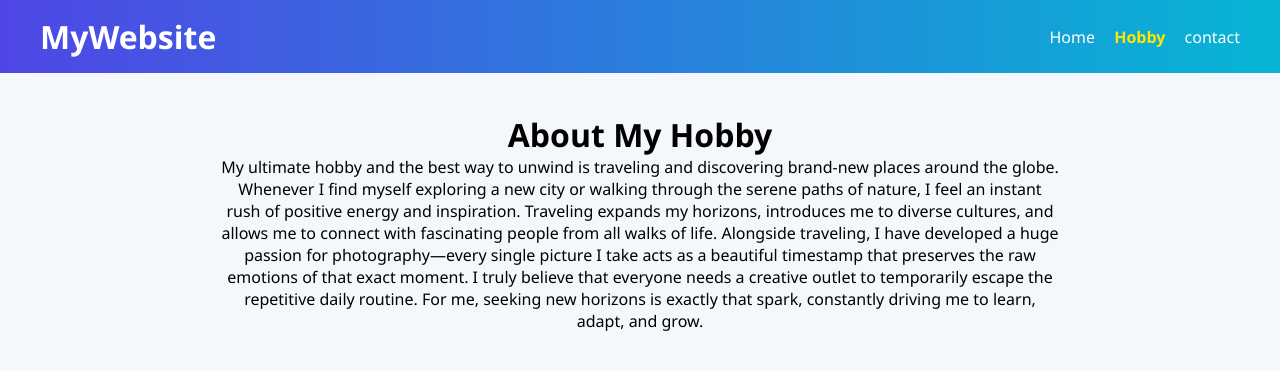
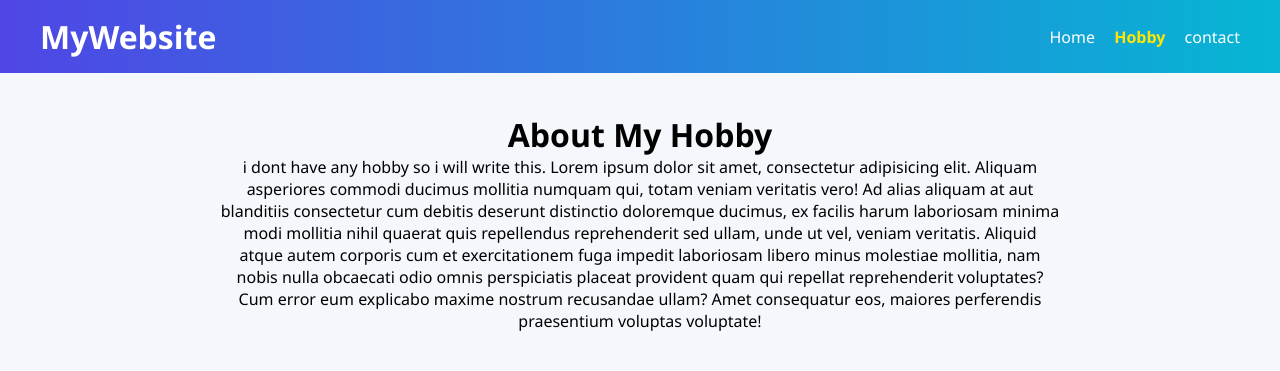
Before and after one commit to petrebagashvili/python_homework_12, a plain HTML site: page hobby.html in a window 1280 px wide. Shown: the top 371 px of the page. Drawn offline with Linux system fonts and the light colour scheme; grey boxes are pictures that could not be loaded.

Commit message:
Update hobby.html

```diff
--- a/hobby.html
+++ b/hobby.html
@@ -22,7 +22,7 @@
 
         <div class="hobby-content">
             <p>
-                My ultimate hobby and the best way to unwind is traveling and discovering brand-new places around the globe. Whenever I find myself exploring a new city or walking through the serene paths of nature, I feel an instant rush of positive energy and inspiration. Traveling expands my horizons, introduces me to diverse cultures, and allows me to connect with fascinating people from all walks of life. Alongside traveling, I have developed a huge passion for photography—every single picture I take acts as a beautiful timestamp that preserves the raw emotions of that exact moment. I truly believe that everyone needs a creative outlet to temporarily escape the repetitive daily routine. For me, seeking new horizons is exactly that spark, constantly driving me to learn, adapt, and grow.
+                i dont have any hobby so i will write this. Lorem ipsum dolor sit amet, consectetur adipisicing elit. Aliquam asperiores commodi ducimus mollitia numquam qui, totam veniam veritatis vero! Ad alias aliquam at aut blanditiis consectetur cum debitis deserunt distinctio doloremque ducimus, ex facilis harum laboriosam minima modi mollitia nihil quaerat quis repellendus reprehenderit sed ullam, unde ut vel, veniam veritatis. Aliquid atque autem corporis cum et exercitationem fuga impedit laboriosam libero minus molestiae mollitia, nam nobis nulla obcaecati odio omnis perspiciatis placeat provident quam qui repellat reprehenderit voluptates? Cum error eum explicabo maxime nostrum recusandae ullam? Amet consequatur eos, maiores perferendis praesentium voluptas voluptate!
             </p>
         </div>
 
```
